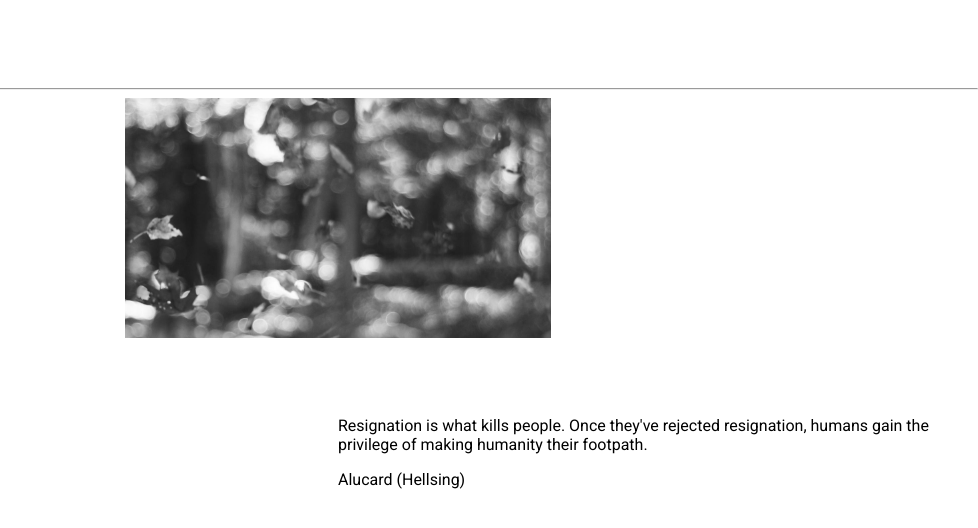
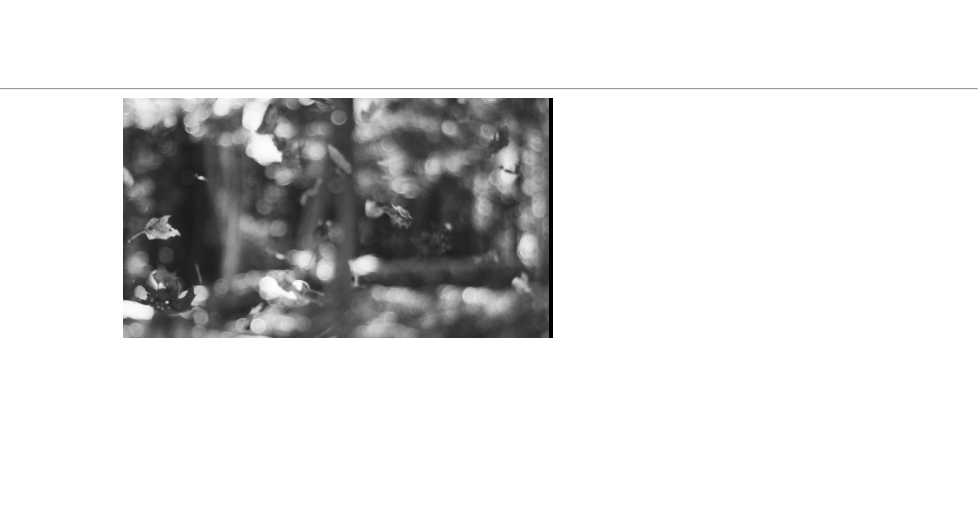
Before and after one commit to easton-morris/ajax-project, a website: page index.html in a window 1280 px wide. Shown: the full height of the page, 302-1280 px from the left. Drawn offline with Linux system fonts and the light colour scheme.

Commit message:
created canvas, added image and text, began basic styling

```diff
--- a/css/styles.css
+++ b/css/styles.css
@@ -14,6 +14,13 @@ button {
 main > .container {
   align-items: center;
   justify-content: center;
+}
+
+canvas {
+  border-style: solid;
+  border-color: black;
+  border-width: 2px;
+  height: 30vh;
 }
 
 .navbar {
--- a/index.html
+++ b/index.html
@@ -30,12 +30,9 @@
     <div class="container">
       <div class="image-area">
         <img class="random-image" src="images/grayexp.jpg" alt="Placeholder Image of Blurry Leaves">
+        <canvas id="canvas"></canvas>
       </div>
       <div class="text-area">
-        <p class="centered-quote image-text">Resignation is what kills people. Once they've rejected resignation, humans gain
-          the privilege of making humanity their
-          footpath.</p>
-        <p class="centered-attr image-text">Alucard (Hellsing)</p>
       </div>
     </div>
   </main>
--- a/js/main.js
+++ b/js/main.js
@@ -0,0 +1,21 @@
+let $canvas = document.getElementById('canvas');
+const randImg = new Image();
+randImg.src = 'images\\grayexp.jpg';
+const imgH = randImg.height;
+const imgW = randImg.width;
+$canvas.setAttribute('height', imgH);
+$canvas.setAttribute('width', imgW);
+const quoteText = 'Resignation is what kills people. Once theyve rejected resignation, humans gain the privilege of making humanity their footpath. Alucard (Hellsing)';
+const canvasW = $canvas.width;
+const canvasH = $canvas.height;
+
+function canvasLoad() {
+  $canvas = $canvas.getContext('2d');
+  $canvas.drawImage(randImg, 0, 0, canvasW, canvasH);
+  $canvas.font = '4rem Playfair Display';
+  $canvas.fillStyle = '#FFD700';
+  $canvas.textAlign = 'center';
+  $canvas.fillText(quoteText, canvasW / 2, canvasH / 2);
+}
+
+randImg.onload = canvasLoad();
```
